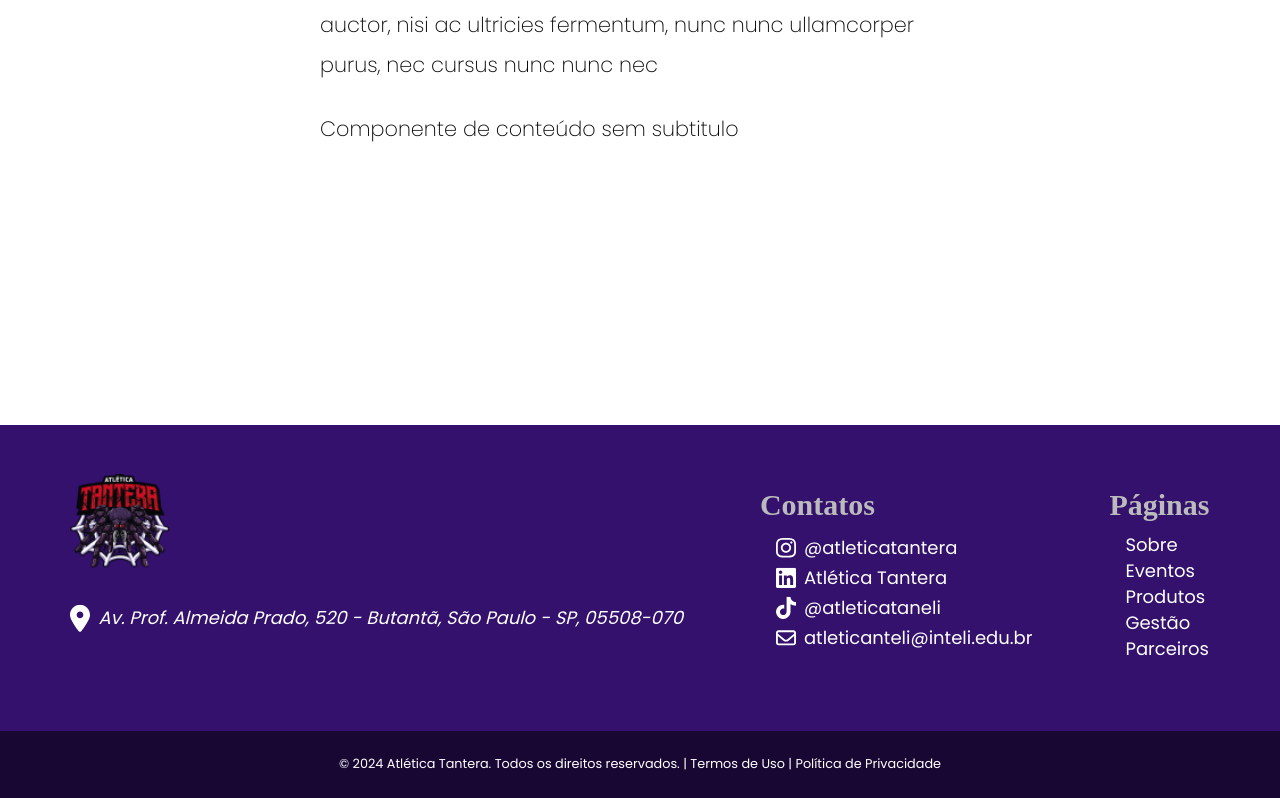
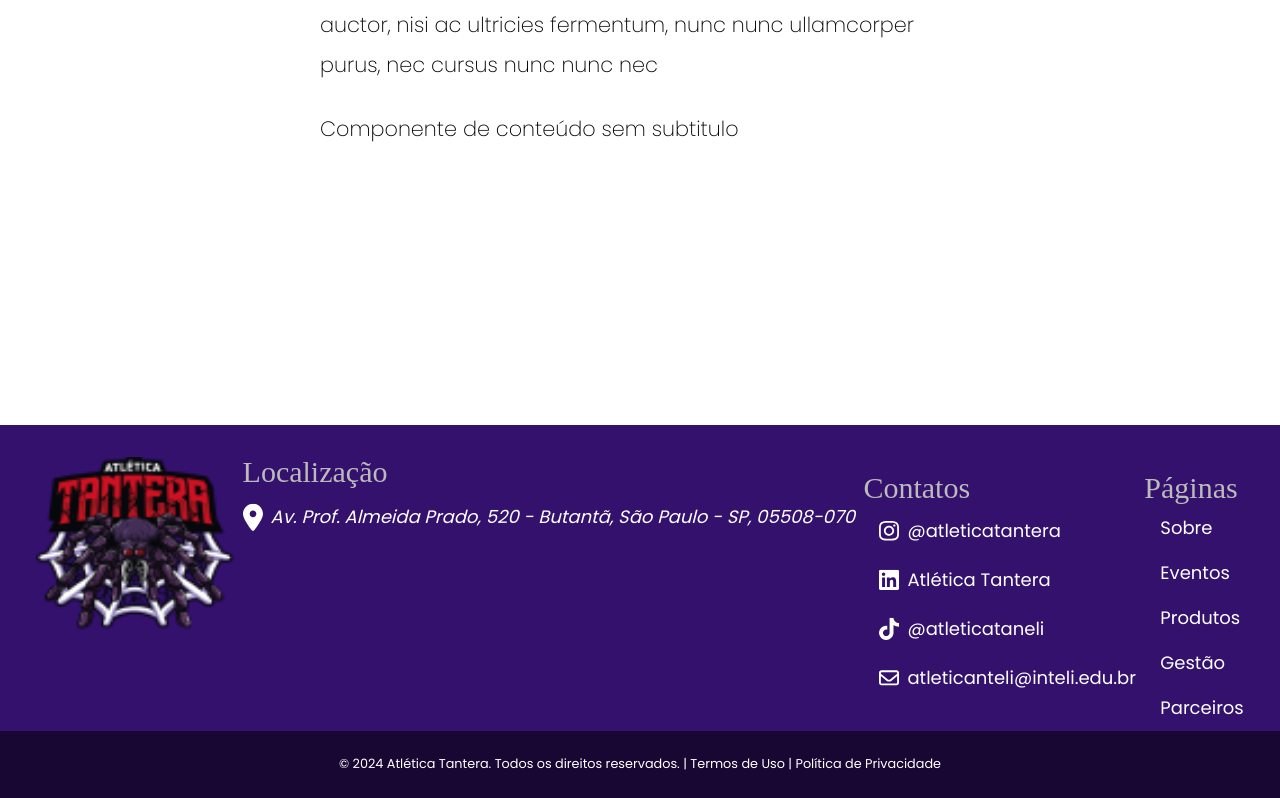
Before and after one commit to EquipeTantera/Landing_Page_Tantera, a React (Vite) app in the folder src/frontend/: page / in a window 1280 px wide. Shown: the part 674-1472 px from the top of the page. Built offline with nearby package versions, Linux system fonts and the light colour scheme.

Commit message:
feat: organizing footer columns

```diff
--- a/src/frontend/src/components/Footer/index.jsx
+++ b/src/frontend/src/components/Footer/index.jsx
@@ -8,6 +8,10 @@ export default function Footer() {
         <div className={styles.footer__container}>
           <div className={styles.footer__location}>
             <img src="..\public\logo_header.png" alt="Logo" className={styles.footer__logo}/>
+            <img src="..\public\spider-back.png" alt="Spider Background" className={styles.footer__logoBackground} />
+          </div>
+          <div className={styles.footer__location}>
+            <h4 className={styles.footer__title}>Localização</h4>
             <address className={styles.footer__address}>
               <img src="..\public\location-dot-icon.svg" alt="Location" className={styles.footer__icon}/>
               Av. Prof. Almeida Prado, 520 - Butantã, São Paulo - SP, 05508-070
--- a/src/frontend/src/components/Footer/styles.module.scss
+++ b/src/frontend/src/components/Footer/styles.module.scss
@@ -9,6 +9,7 @@
     flex-wrap: wrap;
     height: 306px;
     padding: 2rem;
+    position: relative;
   }
 
   &__bottom {
@@ -27,8 +28,18 @@
   }
 
   &__logo {
-    width: 100px;
+    width: 198px;
+    height: 174px;
     margin-bottom: 1rem;
+  }
+
+  &__logoBackground {
+    position: absolute;
+    top: 0;
+    left: 0;
+    width: 100%;
+    height: 100%;
+    z-index: -1;
   }
 
   &__address, &__contacts, &__pages {
@@ -42,6 +53,7 @@
     margin-bottom: 1rem;
     font-size: 30px;
     color: #bbb;
+    font-weight: lighter;
   }
 
   ul {
@@ -49,7 +61,7 @@
     padding: 0;
 
     li {
-      margin-bottom: 0.5rem;
+      margin-bottom: 27px;
       display: flex;
       align-items: center;
 
```
